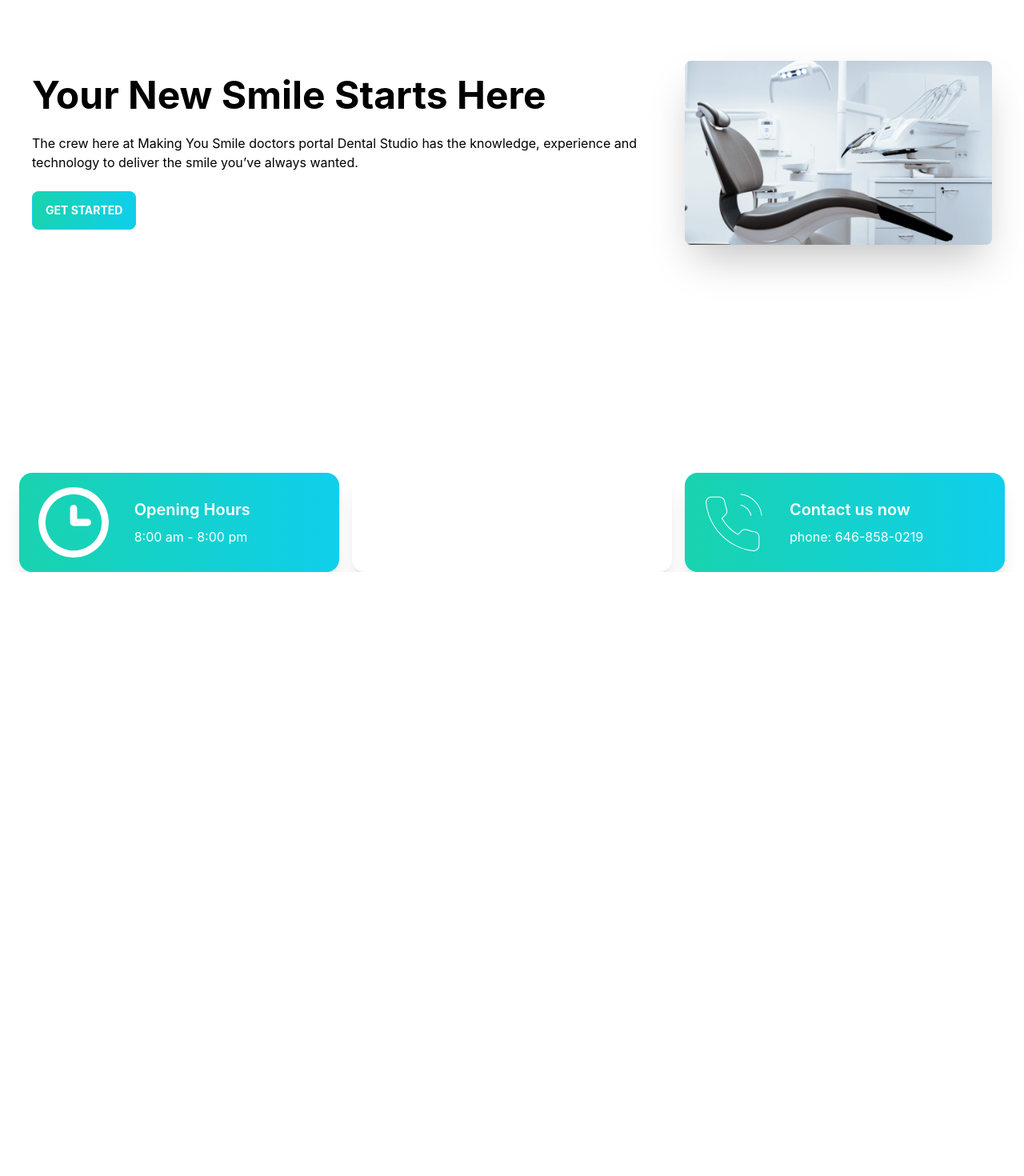
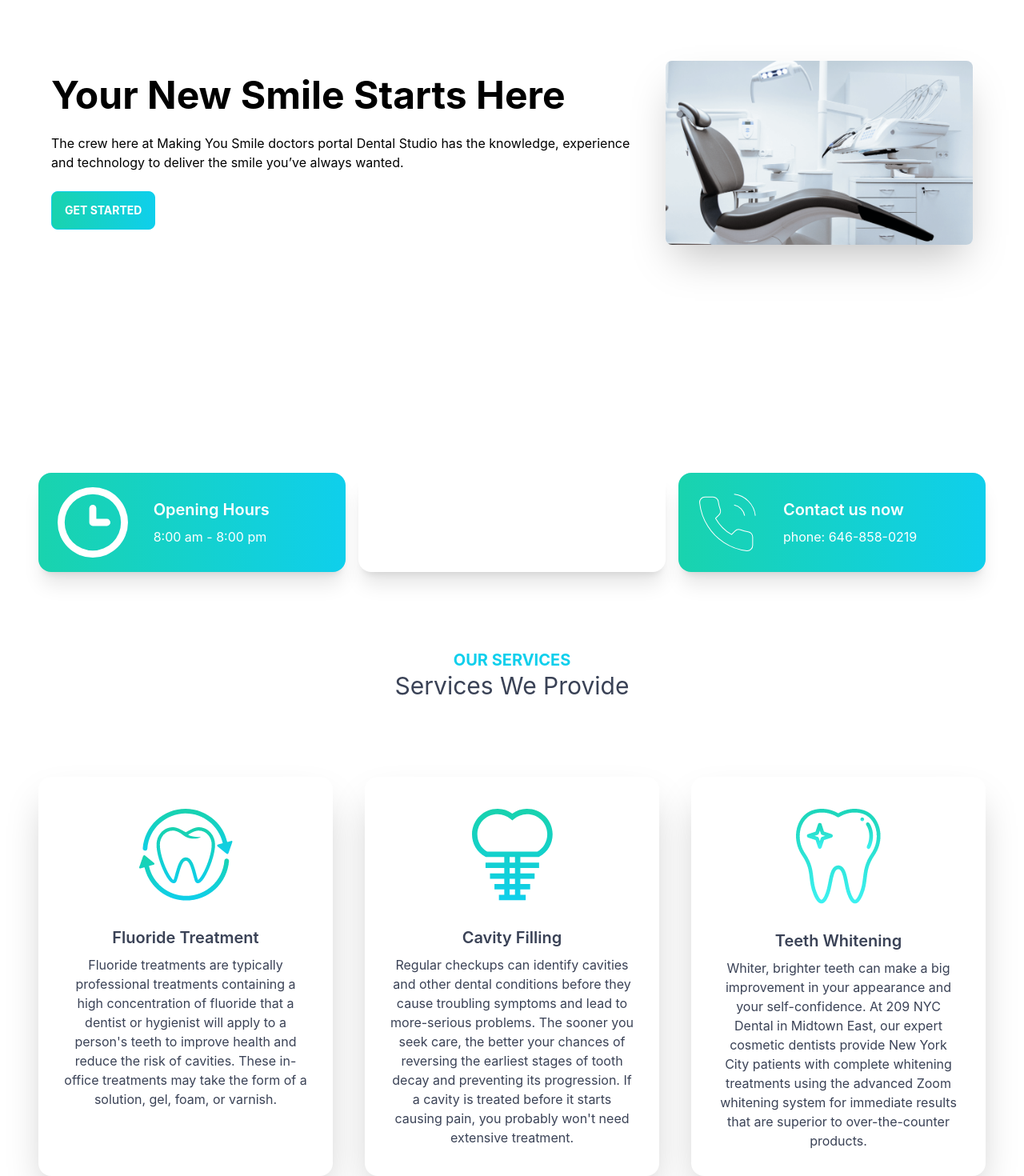
Before and after one commit to ibrahimsarder96/doctors-portal-client, a React (Create React App) app: page / in a window 1280 px wide. Shown: the part 273-1743 px from the top of the page at 80% size. Before the commit the page ends 988 px from the top, so only its background shows below. Built offline with nearby package versions, Linux system fonts and the light colour scheme.

Commit message:
added service

```diff
--- a/src/Pages/Home/Banner.js
+++ b/src/Pages/Home/Banner.js
@@ -4,8 +4,8 @@ import chair from '../../assets/images/chair.png';
 
 const Banner = () => {
   return (
-    <div class="hero min-h-screen px-6">
-  <div class="hero-content flex-col lg:flex-row-reverse">
+    <div class="hero min-h-screen ">
+  <div class="hero-content flex-col lg:flex-row-reverse xl:max-w-screen-2xl">
     <img src={chair} class="max-w-sm rounded-lg shadow-2xl" />
     <div>
       <h1 class="text-5xl font-bold text-black">Your New Smile Starts Here</h1>
--- a/src/Pages/Home/Home.js
+++ b/src/Pages/Home/Home.js
@@ -1,12 +1,14 @@
 import React from 'react';
 import Banner from './Banner';
 import Info from './Info';
+import Services from './Services';
 
 const Home = () => {
   return (
-    <div>
+    <div className='px-12'>
       <Banner></Banner>
       <Info></Info>
+      <Services></Services>
     </div>
   );
 };
--- a/src/Pages/Home/Info.js
+++ b/src/Pages/Home/Info.js
@@ -6,7 +6,7 @@ import CardInfo from './CardInfo';
 
 const Info = () => {
   return (
-    <div className='grid grid-cols-1 gap-4 lg:grid-cols-3 px-6'>
+    <div className='grid grid-cols-1 gap-4 lg:grid-cols-3'>
       <CardInfo cardTitle="Opening Hours" bgClass="bg-gradient-to-r from-secondary to-primary" info="8:00 am - 8:00 pm" img={clock}></CardInfo>
       <CardInfo cardTitle="Visit our location" bgClass="bg-accent" info="New York,NY,100016,U.S.A" img={marker}></CardInfo>
       <CardInfo cardTitle="Contact us now" bgClass="bg-gradient-to-r from-secondary to-primary" info="phone: 646-858-0219" img={phone}></CardInfo>
--- /dev/null
+++ b/src/Pages/Home/Service.js
@@ -0,0 +1,17 @@
+import React from 'react';
+
+const Service = ({service}) => {
+  return (
+    <div class="card w-100 bg-base-100 shadow-2xl xl:max-w-screen-2xl">
+  <figure class="px-10 pt-10">
+    <img src={service.img} alt="Shoes" class="rounded-xl" />
+  </figure>
+  <div class="card-body items-center text-center">
+    <h2 class="card-title text-accent">{service.name}</h2>
+    <p className='text-accent'>{service.description}</p>
+  </div>
+</div>
+  );
+};
+
+export default Service;
--- /dev/null
+++ b/src/Pages/Home/Services.js
@@ -0,0 +1,47 @@
+import React from 'react';
+import fluoride from '../../assets/images/fluoride.png';
+import cavity from '../../assets/images/cavity.png';
+import whitening from '../../assets/images/whitening.png';
+import Service from './Service';
+
+
+const Services = () => {
+  const services = [
+    {
+    _id: 1,
+    name: 'Fluoride Treatment',
+    description: "Fluoride treatments are typically professional treatments containing a high concentration of fluoride that a dentist or hygienist will apply to a person's teeth to improve health and reduce the risk of cavities. These in-office treatments may take the form of a solution, gel, foam, or varnish.",
+    img: fluoride
+    },
+    {
+    _id: 2,
+    name: 'Cavity Filling',
+    description: "Regular checkups can identify cavities and other dental conditions before they cause troubling symptoms and lead to more-serious problems. The sooner you seek care, the better your chances of reversing the earliest stages of tooth decay and preventing its progression. If a cavity is treated before it starts causing pain, you probably won't need extensive treatment.",
+    img: cavity
+    },
+    {
+    _id: 3,
+    name: 'Teeth Whitening',
+    description: 'Whiter, brighter teeth can make a big improvement in your appearance and your self-confidence. At 209 NYC Dental in Midtown East, our expert cosmetic dentists provide New York City patients with complete whitening treatments using the advanced Zoom whitening system for immediate results that are superior to over-the-counter products.',
+    img: whitening
+    }
+  ]
+  return (
+    <div>
+    <div className='text-center my-24'>
+      <h1 className='text-primary uppercase text-xl font-bold '>OUR SERVICES</h1>
+      <h2 className='text-accent font-normal text-3xl'>Services We Provide</h2>
+    </div>
+    <div className='grid grid-cols-1 gap-10  md:grid-cols-2 lg:grid-cols-3 '>
+      {
+        services.map(service => <Service
+          key={service._id}
+          service={service}
+          ></Service>)
+      }
+    </div>
+    </div>
+  );
+};
+
+export default Services;
--- a/src/Pages/Shared/Navbar.js
+++ b/src/Pages/Shared/Navbar.js
@@ -11,7 +11,7 @@ const Navbar = () => {
     <li><Link to="/login">Login</Link></li>
   </>
   return (
-    <div class="navbar bg-primary-100 text-black">
+    <div class="navbar bg-primary-100 text-black px-12">
   <div class="navbar-start">
     <div class="dropdown">
       <label tabindex="0" class="btn btn-ghost lg:hidden">
@@ -24,7 +24,7 @@ const Navbar = () => {
     <a class="btn btn-ghost normal-case text-xl">Doctors Portal</a>
   </div>
   <div class="navbar-center hidden lg:flex ">
-    <ul class="menu menu-horizontal p-0 pl-48 ">
+    <ul class="menu menu-horizontal p-0 pl-48">
     {menuItems}
     </ul>
   </div>
```
